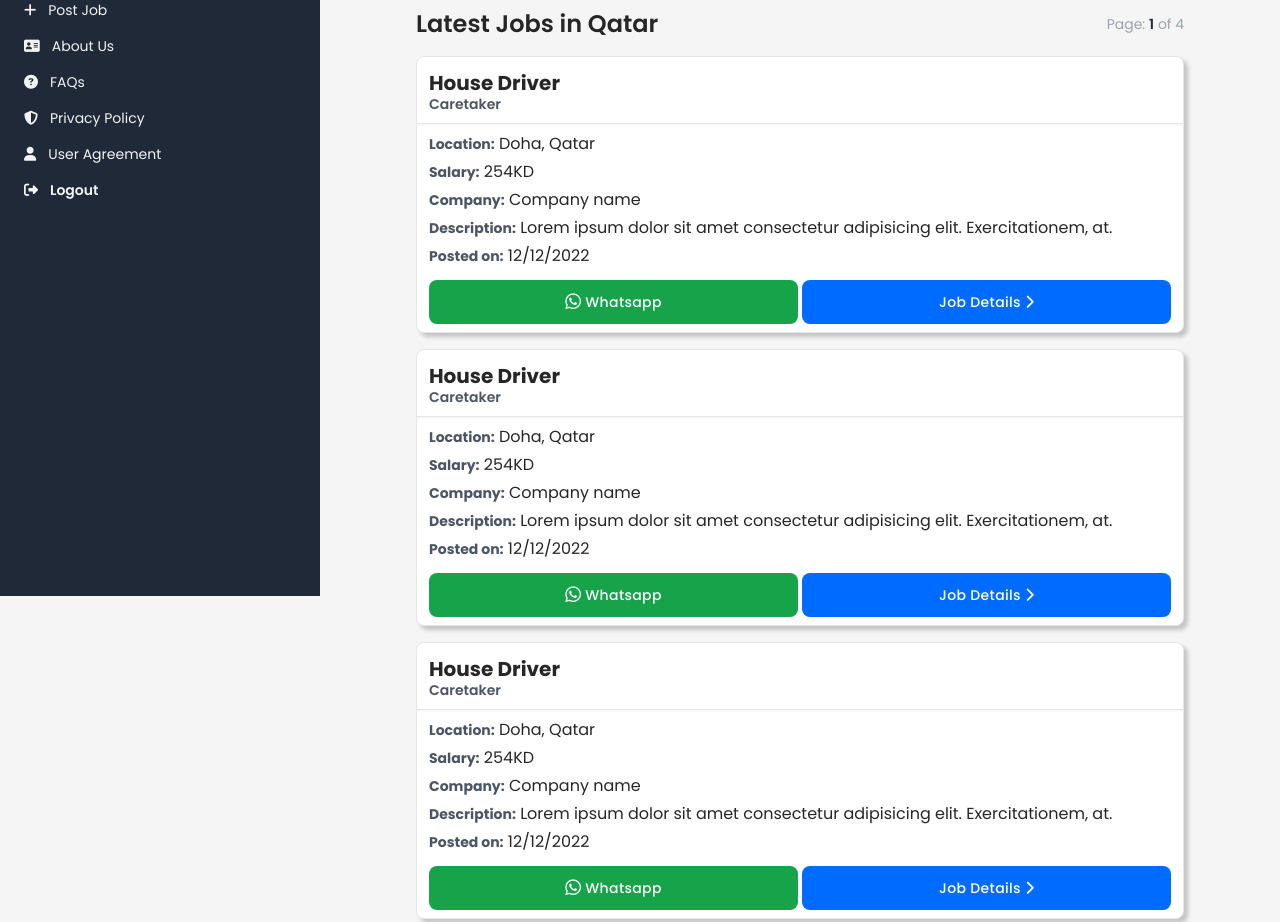
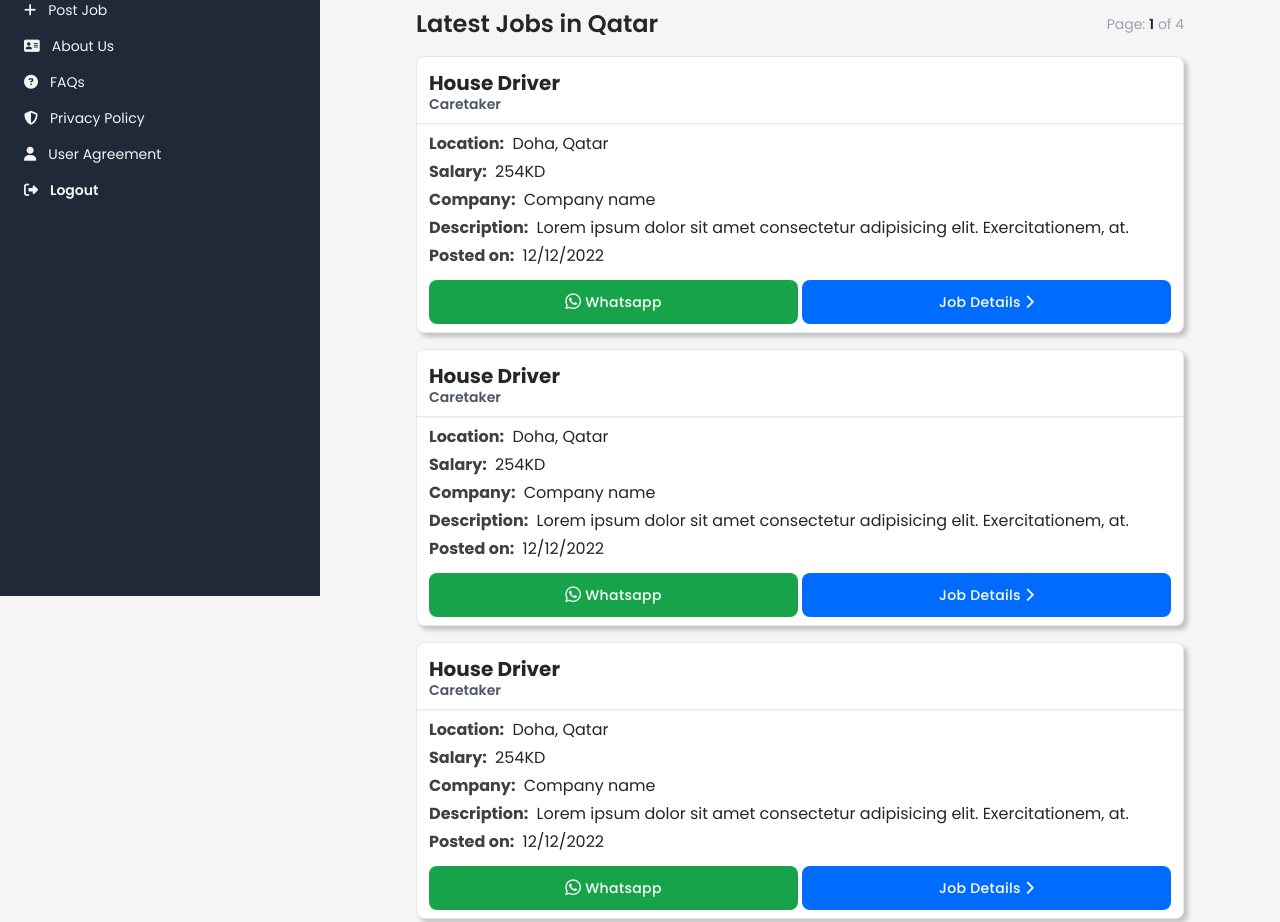
Before and after one commit to SaqlainAhmad786/gulfjob360, a plain HTML site: page index.html in a window 1280 px wide. Shown: the part 204-1126 px from the top of the page. Drawn offline with nearby package versions, Linux system fonts and the light colour scheme.

Commit message:
update card font

```diff
--- a/index.html
+++ b/index.html
@@ -107,15 +107,15 @@
                         <p class="text-gray-600 font-semibold text-sm leading-none">Caretaker</p>
                     </div>
                     <div class="space-y-1 px-3 py-1 text-neutral-800 text-[16px]">
-                        <p class="mt-1"><span class="font-bold text-sm text-gray-600">Location:</span> Doha,
+                        <p class="mt-1"><span class="font-bold text-neutral-700 mr-1">Location:</span> Doha,
                             Qatar</p>
-                        <p><span class="font-bold text-sm text-gray-600">Salary:</span> 254KD
+                        <p><span class="font-bold text-neutral-700 mr-1">Salary:</span> 254KD
                         </p>
-                        <p><span class="font-bold text-sm text-gray-600">Company:</span> Company
+                        <p><span class="font-bold text-neutral-700 mr-1">Company:</span> Company
                             name</p>
-                        <p><span class="font-bold text-sm text-gray-600 leading-none">Description:</span> Lorem
+                        <p><span class="font-bold text-neutral-700 mr-1 leading-none">Description:</span> Lorem
                             ipsum dolor sit amet consectetur adipisicing elit. Exercitationem, at.</p>
-                        <p><span class="font-bold text-sm text-gray-600">Posted on:</span>
+                        <p><span class="font-bold text-neutral-700 mr-1">Posted on:</span>
                             12/12/2022</p>
                     </div>
                     <div class="grid grid-cols-2 gap-1 px-3 my-2">
@@ -138,15 +138,15 @@
                         <p class="text-gray-600 font-semibold text-sm leading-none">Caretaker</p>
                     </div>
                     <div class="space-y-1 px-3 py-1 text-neutral-800 text-[16px]">
-                        <p class="mt-1"><span class="font-bold text-sm text-gray-600">Location:</span> Doha,
+                        <p class="mt-1"><span class="font-bold text-neutral-700 mr-1">Location:</span> Doha,
                             Qatar</p>
-                        <p><span class="font-bold text-sm text-gray-600">Salary:</span> 254KD
+                        <p><span class="font-bold text-neutral-700 mr-1">Salary:</span> 254KD
                         </p>
-                        <p><span class="font-bold text-sm text-gray-600">Company:</span> Company
+                        <p><span class="font-bold text-neutral-700 mr-1">Company:</span> Company
                             name</p>
-                        <p><span class="font-bold text-sm text-gray-600 leading-none">Description:</span> Lorem
+                        <p><span class="font-bold text-neutral-700 mr-1 leading-none">Description:</span> Lorem
                             ipsum dolor sit amet consectetur adipisicing elit. Exercitationem, at.</p>
-                        <p><span class="font-bold text-sm text-gray-600">Posted on:</span>
+                        <p><span class="font-bold text-neutral-700 mr-1">Posted on:</span>
                             12/12/2022</p>
                     </div>
                     <div class="grid grid-cols-2 gap-1 px-3 my-2">
@@ -169,15 +169,15 @@
                         <p class="text-gray-600 font-semibold text-sm leading-none">Caretaker</p>
                     </div>
                     <div class="space-y-1 px-3 py-1 text-neutral-800 text-[16px]">
-                        <p class="mt-1"><span class="font-bold text-sm text-gray-600">Location:</span> Doha,
+                        <p class="mt-1"><span class="font-bold text-neutral-700 mr-1">Location:</span> Doha,
                             Qatar</p>
-                        <p><span class="font-bold text-sm text-gray-600">Salary:</span> 254KD
+                        <p><span class="font-bold text-neutral-700 mr-1">Salary:</span> 254KD
                         </p>
-                        <p><span class="font-bold text-sm text-gray-600">Company:</span> Company
+                        <p><span class="font-bold text-neutral-700 mr-1">Company:</span> Company
                             name</p>
-                        <p><span class="font-bold text-sm text-gray-600 leading-none">Description:</span> Lorem
+                        <p><span class="font-bold text-neutral-700 mr-1 leading-none">Description:</span> Lorem
                             ipsum dolor sit amet consectetur adipisicing elit. Exercitationem, at.</p>
-                        <p><span class="font-bold text-sm text-gray-600">Posted on:</span>
+                        <p><span class="font-bold text-neutral-700 mr-1">Posted on:</span>
                             12/12/2022</p>
                     </div>
                     <div class="grid grid-cols-2 gap-1 px-3 my-2">
```
